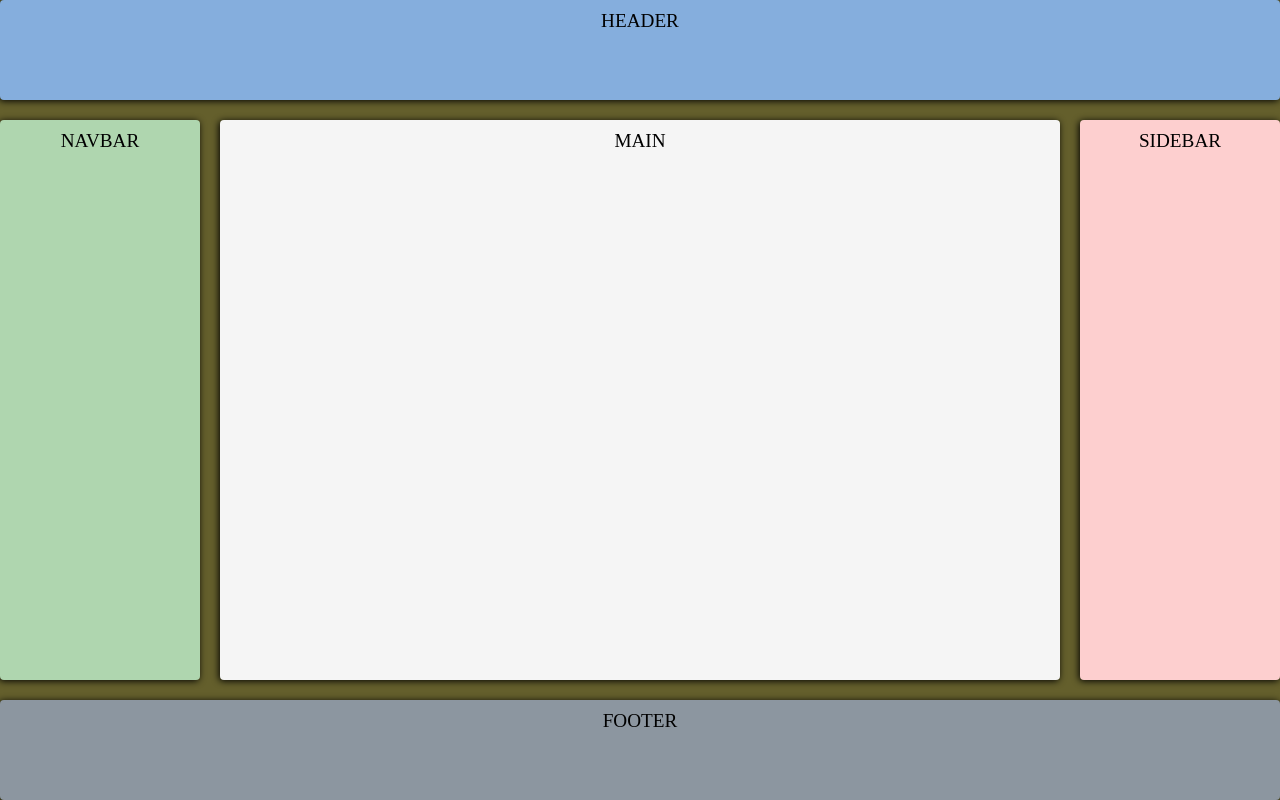
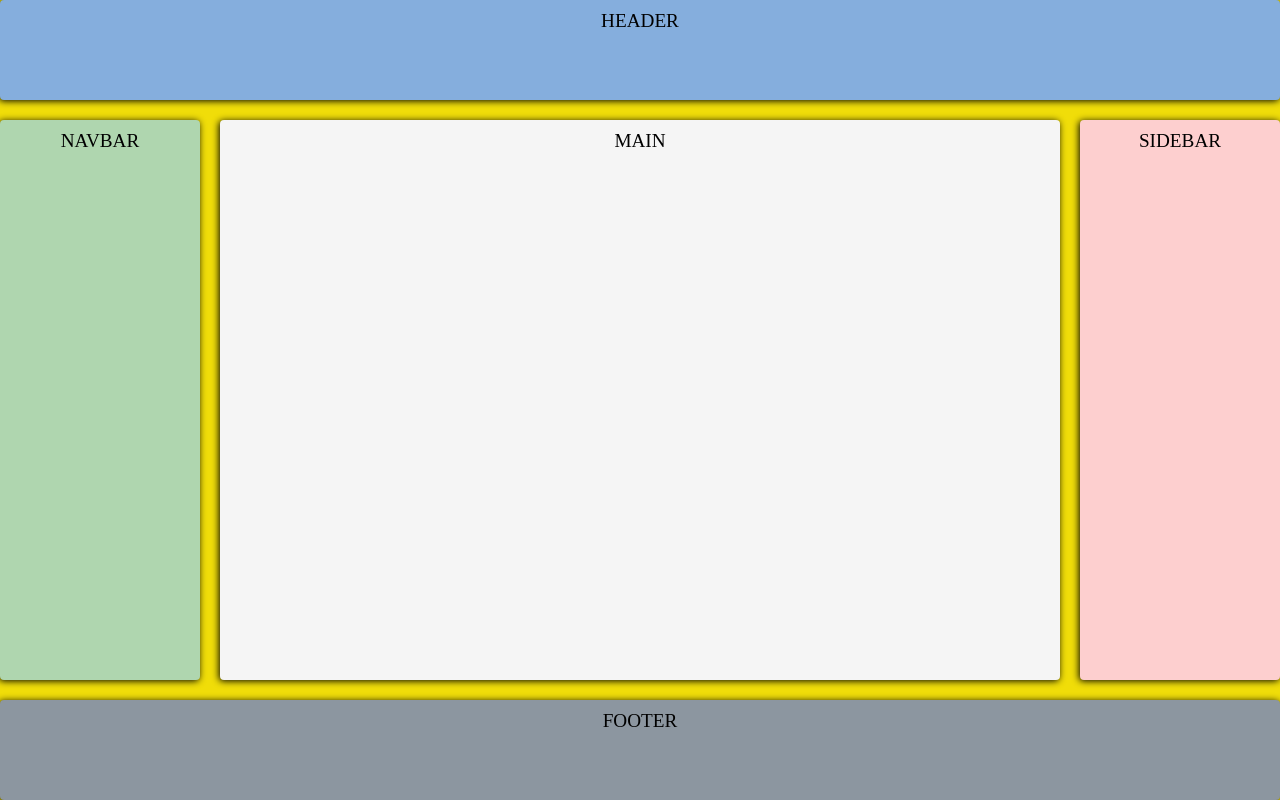
Before and after one commit to Hector027/Mi_Primer_Commit, a plain HTML site: page maquetadoAdaptativo.html in a window 1280 px wide. Drawn offline with Linux system fonts and the light colour scheme.

Commit message:
02 escritura repositorio maquetadoAdaptativo

```diff
--- a/css/maquetadoAdaptativo.css
+++ b/css/maquetadoAdaptativo.css
@@ -88,7 +88,7 @@ font-family: 'Times New Roman', Times, serif;
 
 @media (min-width: 900px) {                      /* diseño para desktop con media query (consulta de medios) */
     .grid-container {
-        background-color: #645f2c;
+        background-color: #f0dd09;
         grid-template:                           /* atajo para resolver mas facil el tamaño de las filas y columnas del grid-container */
         "header  header  header"   100px         /* todas las areas siempre tienen que ser rectangulos */
         "navbar  main    sidebar"  auto
```
